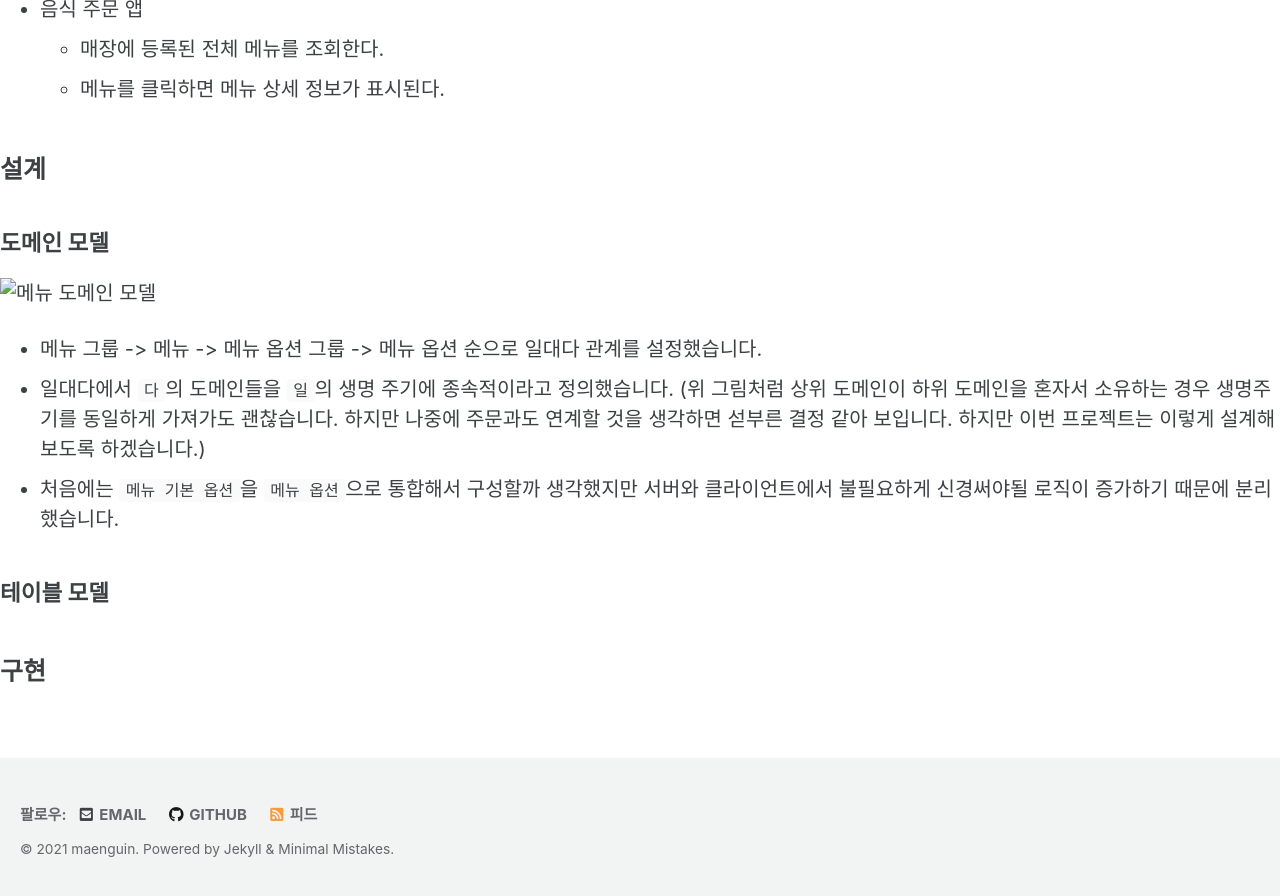
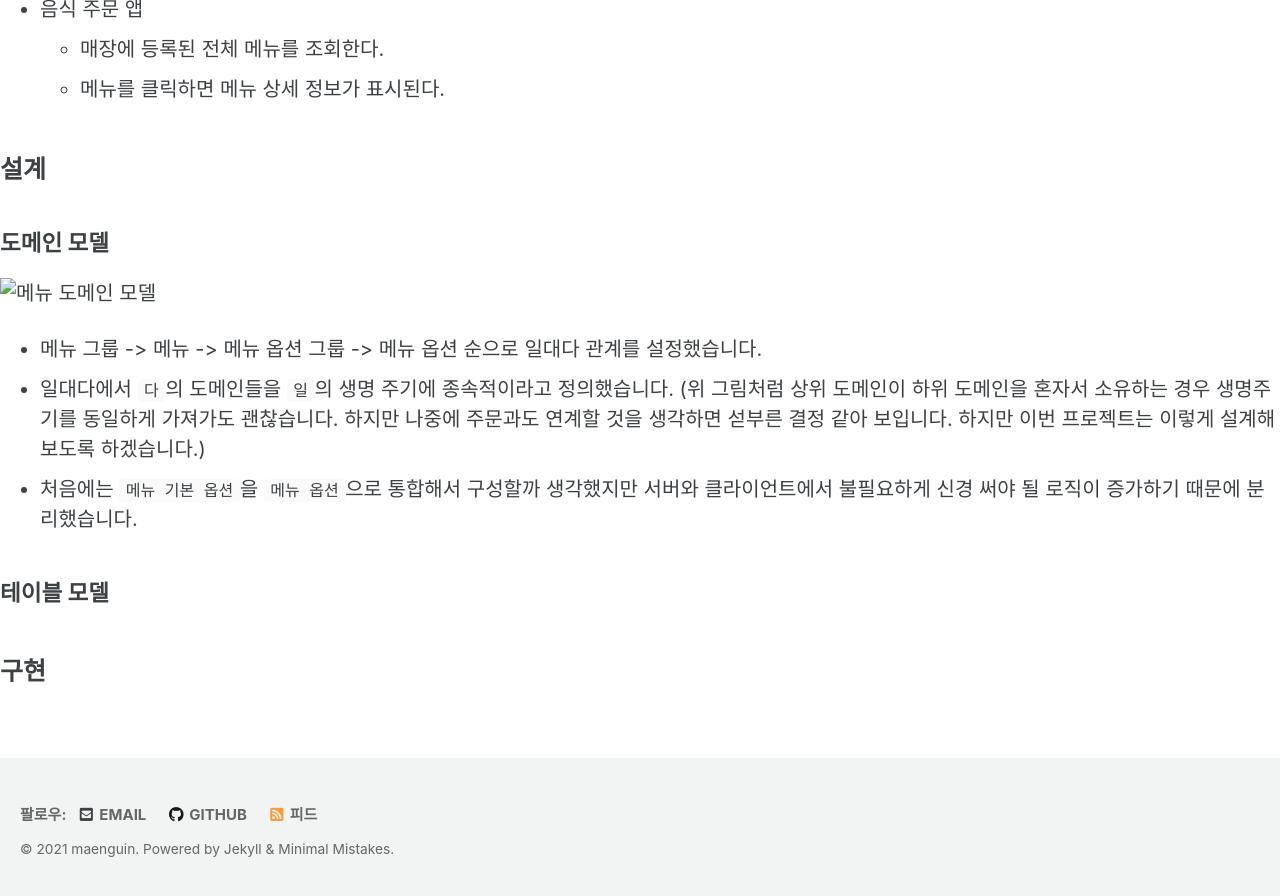
Before and after one commit to maenguin/maenguin.github.io, a Jekyll site: the page built from private/toy/menu.md, in a window 1280 px wide and 900 px high, scrolled down 2219 px. Shown: the top 896 px of the window. Built offline with Jekyll 4.4.1, drawn with Linux system fonts in a browser that asks for light colours; cached includes are drawn as plain includes; our own code applies the rules of GitHub Pages for plain Markdown files.

```diff
--- a/private/toy/menu.md
+++ b/private/toy/menu.md
@@ -65,7 +65,7 @@
 ![메뉴 도메인 모델](./메뉴%20API%20(1).png)
 * 메뉴 그룹 -> 메뉴 -> 메뉴 옵션 그룹 -> 메뉴 옵션 순으로 일대다 관계를 설정했습니다.
 * 일대다에서 `다`의 도메인들을 `일`의 생명 주기에 종속적이라고 정의했습니다. (위 그림처럼 상위 도메인이 하위 도메인을 혼자서 소유하는 경우 생명주기를 동일하게 가져가도 괜찮습니다. 하지만 나중에 주문과도 연계할 것을 생각하면 섣부른 결정 같아 보입니다. 하지만 이번 프로젝트는 이렇게 설계해보도록 하겠습니다.)
-* 처음에는 `메뉴 기본 옵션`을 `메뉴 옵션`으로 통합해서 구성할까 생각했지만 서버와 클라이언트에서 불필요하게 신경써야될 로직이 증가하기 때문에 분리했습니다.
+* 처음에는 `메뉴 기본 옵션`을 `메뉴 옵션`으로 통합해서 구성할까 생각했지만 서버와 클라이언트에서 불필요하게 신경 써야 될 로직이 증가하기 때문에 분리했습니다.
 
 ### 테이블 모델
 
```
